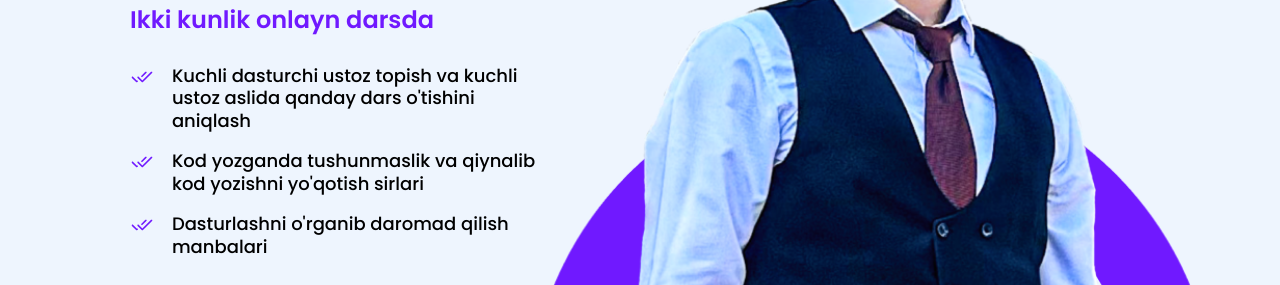
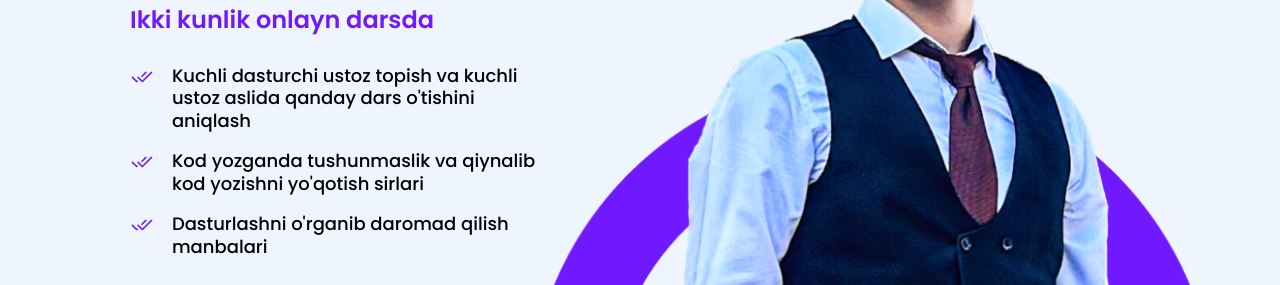
Before and after one commit to Sardorbek0731/Komiljon-Xamidjonov, a plain HTML site: page index.html in a window 1280 px wide. Shown: the part 300-585 px from the top of the page. Drawn offline with Linux system fonts and the light colour scheme.

Commit message:
changed image size

```diff
--- a/style.css
+++ b/style.css
@@ -210,7 +210,7 @@ main {
 }
 .userImg img {
   width: auto;
-  height: 47.3rem;
+  height: 44rem;
 }
 .circleImg img {
   width: auto;
```
